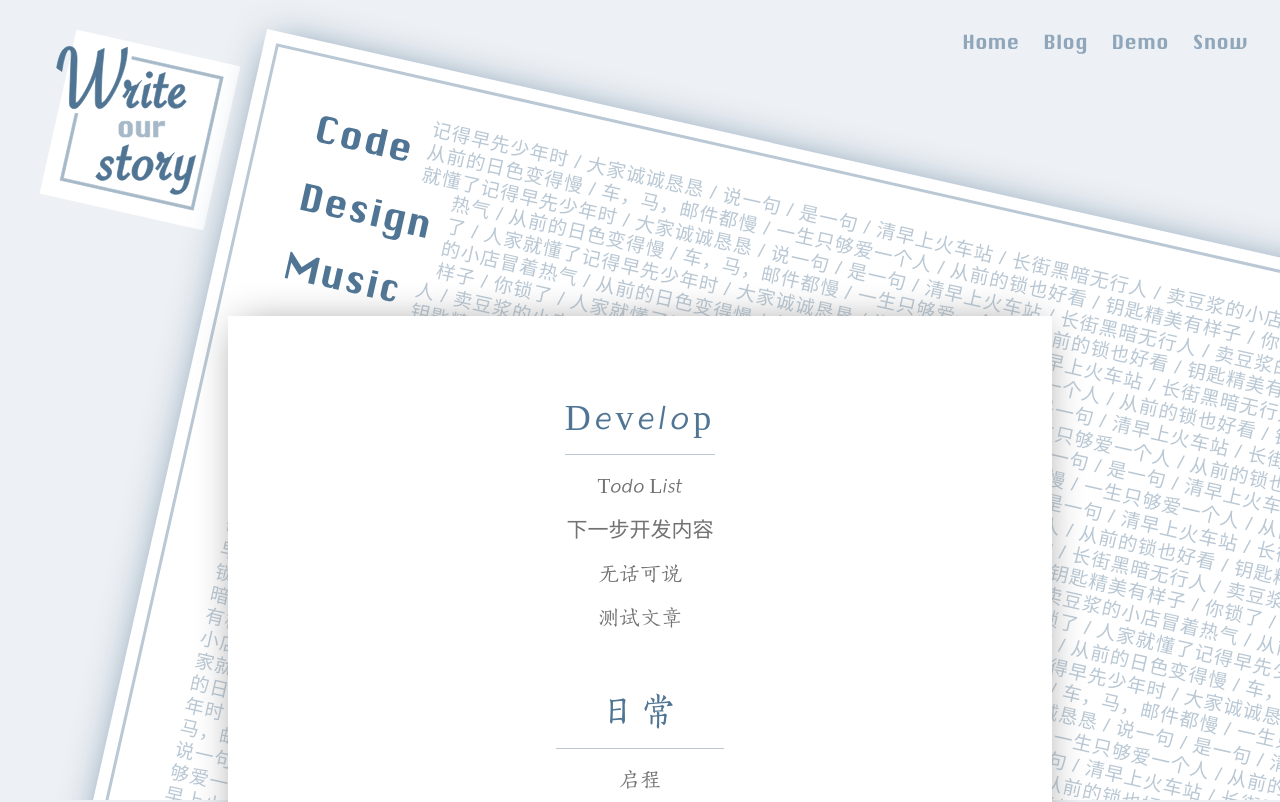
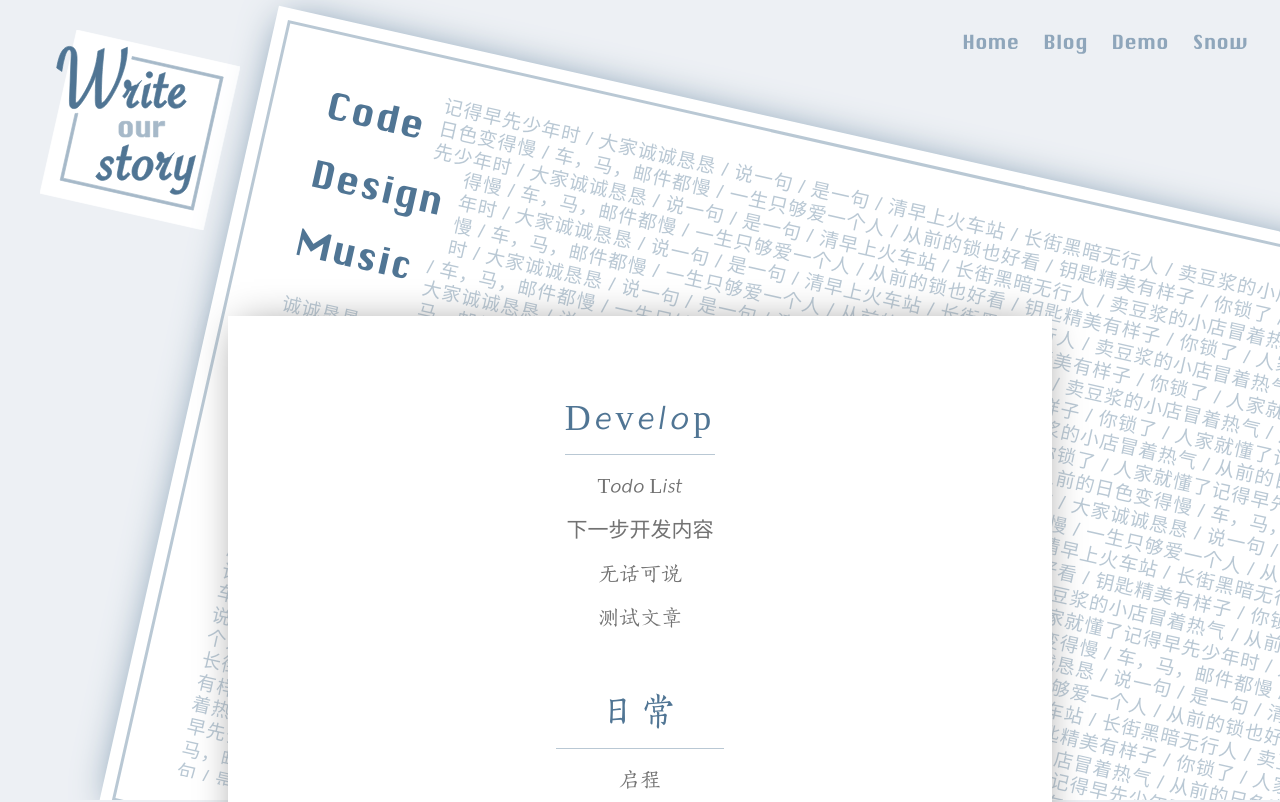
Before and after one commit to Softech86/softech80.github.build, a Vue app: page /#/ in a window 1280 px wide. Shown: the top 802 px of the page. Built offline with nearby package versions, Linux system fonts and the light colour scheme.

Commit message:
update(home): better display strategy for mask; update(markdown): scroll to display full image; font resize

```diff
--- a/src/style/home.scss
+++ b/src/style/home.scss
@@ -54,21 +54,22 @@ $width-page: 1.2rem;
   }
 
   .mask {
-    width: 100%;
+    width: 100vw;
+    height: 100vh;
+
     overflow: hidden;
     box-sizing: border-box;
     position: fixed;
     top: 0;
 
     .contents {
-
-      width: 100%;
-      height: 100rem;
-      left: 24rem;
-      top: .5rem;
-      opacity: 0;
-      transform: translateY(9.782222%) translateX(-12.23644%) rotateZ($deg);
-
+      opacity: 1;
+      width: 100vw;
+      height: 100vh;
+      transform-origin: left top;
+      transform: rotateZ(12.72deg);
+      left: 25rem;
+      top: -2rem;
       box-sizing: border-box;
 
       .poem {
@@ -96,8 +97,8 @@ $width-page: 1.2rem;
       width: 8rem;
     }
     .mask .contents {
-      left: 11rem;
-      top: 2rem;
+      left: 10rem;
+      top: 3rem;
     }
     .mask .favor {
       opacity: $op;
@@ -162,6 +163,6 @@ $width-page: 1.2rem;
 
   @include float-style(1, $font-md, $font-lg);
   @include responsive(phone) {
-    @include float-style(2, $font-sm, $font-md);
+    @include float-style(2, $font-md, $font-md * 1.2);
   }
 }
--- a/src/style/markdown.scss
+++ b/src/style/markdown.scss
@@ -9,7 +9,8 @@
 
   .title {
     font-family: songke-title;
-    font-size: $font-lg * 1.1;
+    //font-size: $font-lg * (.9 + .2 * $k);
+    font-size: 5.5em - 1.5em * $k;
     padding: 4rem + $font-lg * 1.6 $font-lg $font-lg * .3;
     //background: white;
     //text-align: center;
@@ -213,28 +214,55 @@
   align-items: center;
   justify-content: center;
   cursor: zoom-out;
+  box-sizing: border-box;
+  z-index: 1001;
 
   img, iframe {
+    width: 100%;
     background: grayscale($color-main);
     box-shadow: grayscale($color-main) 0 0 3rem -1rem;
+  }
+  iframe {
+    background: white;
+    flex-grow: 1;
+  }
+}
+
+#image-preview {
+  .img-box {
+    max-height: 100%;
+    width: 80%;
+    //flex-grow: 1;
+    overflow-y: scroll;
+    @include responsive(phone) {
+      width: 100%;
+    }
+  }
+  img {
+    box-sizing: border-box;
+    padding: 1px;
   }
 }
 
 #link-preview {
   cursor: w-resize;
+  padding: 2.1rem;
+
   a {
     font-size: $font-sm;
-    line-height: 2;
+    line-height: 1;
     letter-spacing: .1rem;
     opacity: $op * 1.5;
   }
   nobr {
     line-height: 2;
+    margin-top: 1rem;
     height: $font-sm;
     word-break: break-all;
     opacity: $op;
     overflow: hidden;
     text-overflow: ellipsis;
+    max-width: 100%;
   }
 }
 
--- a/src/view/home.vue
+++ b/src/view/home.vue
@@ -1,8 +1,8 @@
 <template>
   <div class="home">
     <Logo></Logo>
-    <div class="mask" :style="maskStyle">
-      <div class="contents page" ref="contents" :style="contentStyle">
+    <div class="mask">
+      <div class="contents page" ref="contents">
 
         <div class="poem" v-if="poem.content">
           <div class="favor" v-for="f in ['Code', 'Design', 'Music']">{{f}}</div>
@@ -53,19 +53,6 @@
         len: 760
       }
     },
-    computed: {
-      maskStyle () {
-        return {
-          height: this.$bus.windowHeight + 'px'
-        }
-      },
-      contentStyle () {
-        return {
-          height: this.cw,
-          opacity: this.cw && 1
-        }
-      }
-    },
     async created () {
       this.poems = (await axios(`/static/poem/index.json`)).data
       this.groups = (await axios(`/static/markdown/tree.json`)).data.children
--- a/src/view/markdown.vue
+++ b/src/view/markdown.vue
@@ -8,17 +8,17 @@
     <div class="md-display center" v-html="mhtml" ref="md"></div>
     <transition name="fade">
       <div id="image-preview" v-if="imgPreview && imgPreview.url" @click="imgPreview.url = ''">
-        <img :src="imgPreview.url" alt="图片预览失败" :style="imgPreviewStyle">
+        <div class="img-box center">
+          <img :src="imgPreview.url" alt="图片预览失败">
+        </div>
       </div>
       <div id="link-preview" v-if="linkPreview" @click="linkPreview = ''">
         <iframe
           :src="linkPreview"
           frameborder="0"
-          ref="iframe"
-          :width="window.width * 0.8 + 'px'"
-          :height="window.height * 0.8 + 'px'">
+          ref="iframe">
         </iframe>
-        <nobr :style="{maxWidth: window.width * 0.8 + 'px'}">{{linkPreview}}</nobr>
+        <nobr>{{linkPreview}}</nobr>
         <a :href="linkPreview" target="_blank">在新页面查看</a>
       </div>
     </transition>
@@ -68,7 +68,7 @@
       imgPreviewStyle () {
         const scr = this.window.ratio
         return this.imgPreview.ratio > scr ? {
-          width: '80%'
+          width: '100%'
         } : {
           height: this.window.height * 0.8 + 'px'
         }
```
